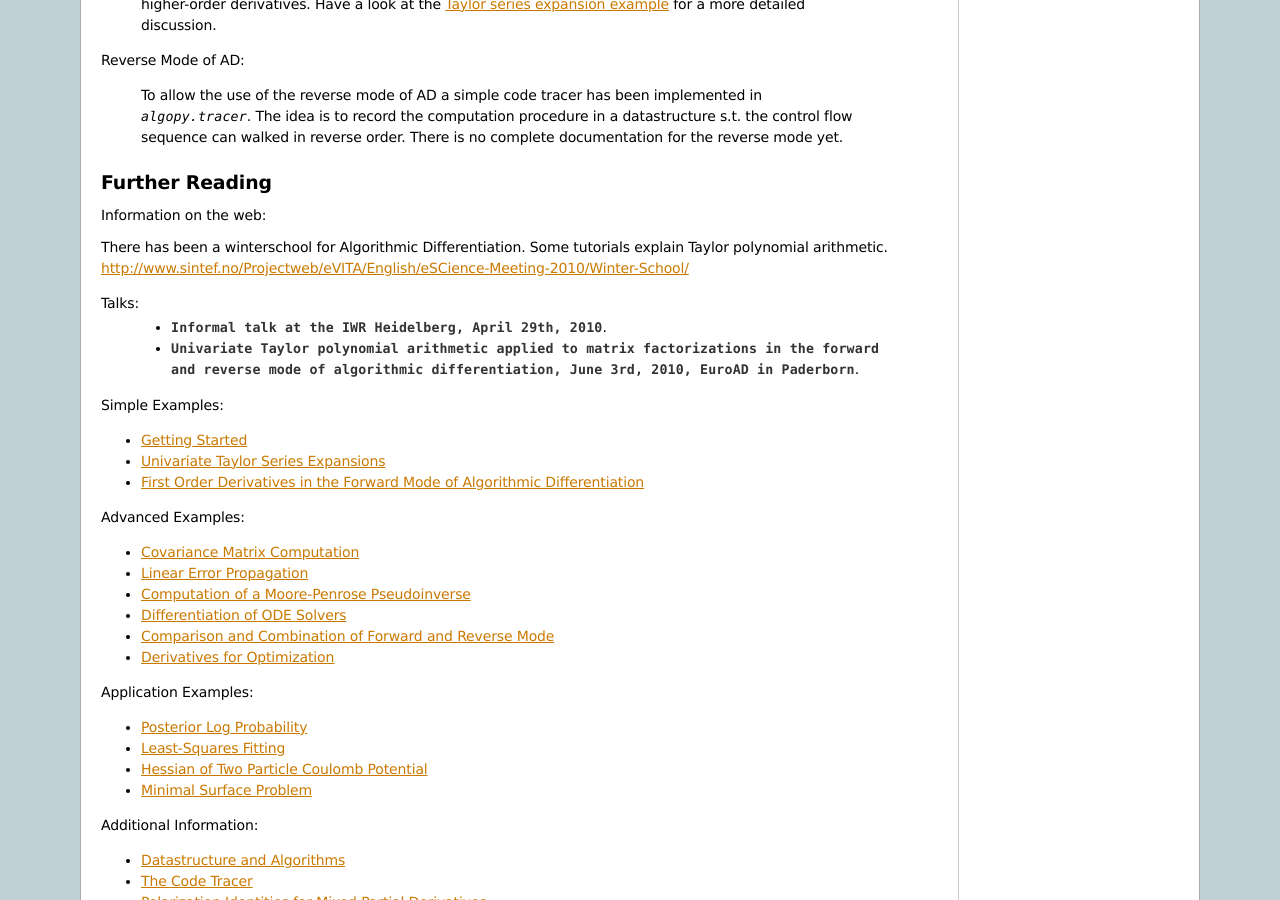
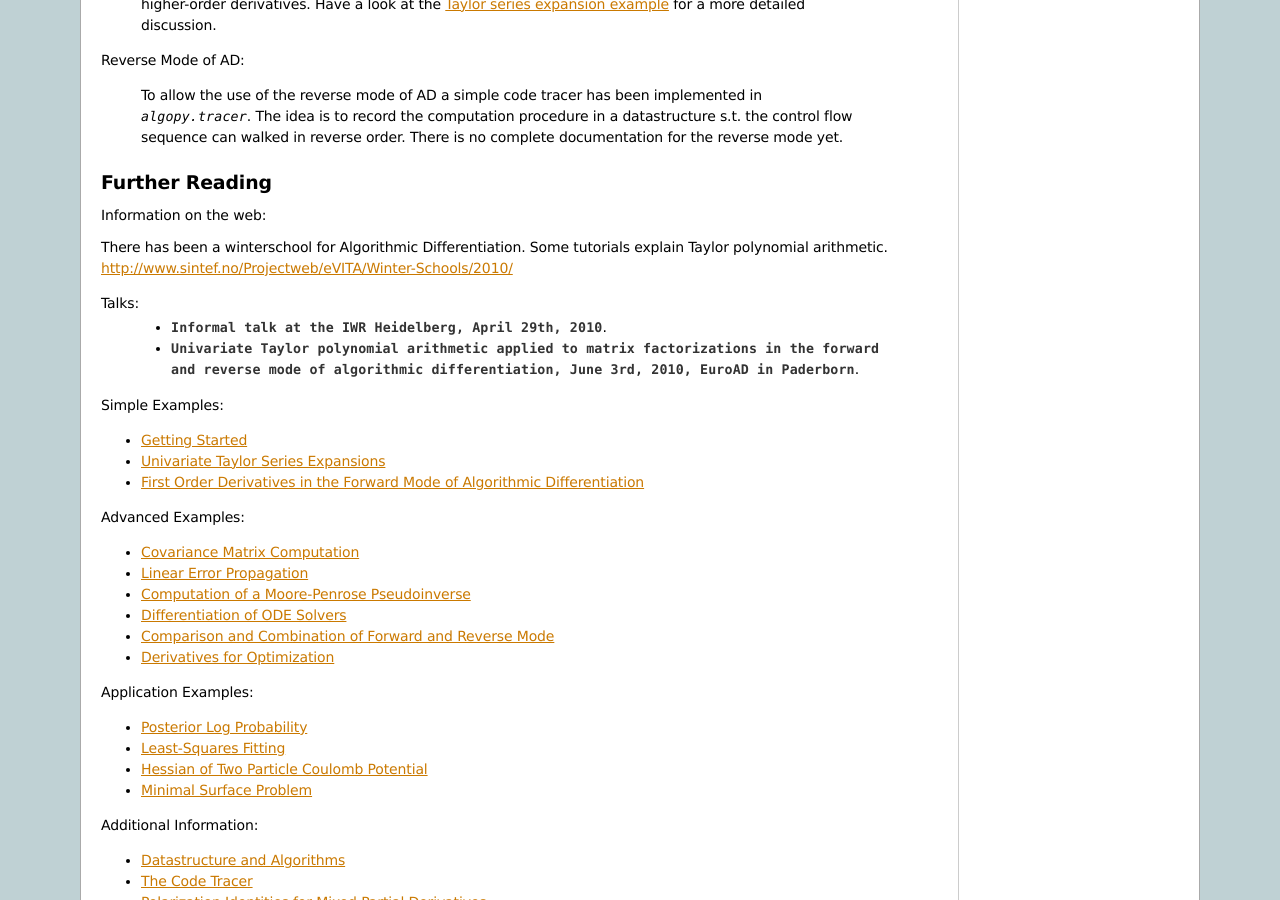
Before and after one commit to b45ch1/algopy, a Sphinx documentation site: the page built from documentation/sphinx/index.rst, in a window 1280 px wide and 900 px high, scrolled down 4707 px. Built offline with Sphinx 7.4.7, drawn with Linux system fonts in a browser that asks for light colours; formulas are drawn with MathJax 3; some of the changed lines change nothing that is shown.

Commit message:
fix a broken link in the sphinx docs

```diff
--- a/documentation/sphinx/index.rst
+++ b/documentation/sphinx/index.rst
@@ -285,8 +285,9 @@ Further Reading
 
 Information on the web:
 
-There has been a winterschool for Algorithmic Differentiation. Some tutorials explain Taylor polynomial arithmetic.
-http://www.sintef.no/Projectweb/eVITA/English/eSCience-Meeting-2010/Winter-School/
+There has been a winterschool for Algorithmic Differentiation.
+Some tutorials explain Taylor polynomial arithmetic.
+http://www.sintef.no/Projectweb/eVITA/Winter-Schools/2010/
 
 Talks:
     * :download:`Informal talk at the IWR Heidelberg, April 29th, 2010<./talks/informal_talk_iwr_heidelberg_theory_and_tools_for_algorithmic_differentiation.pdf>`.
```
